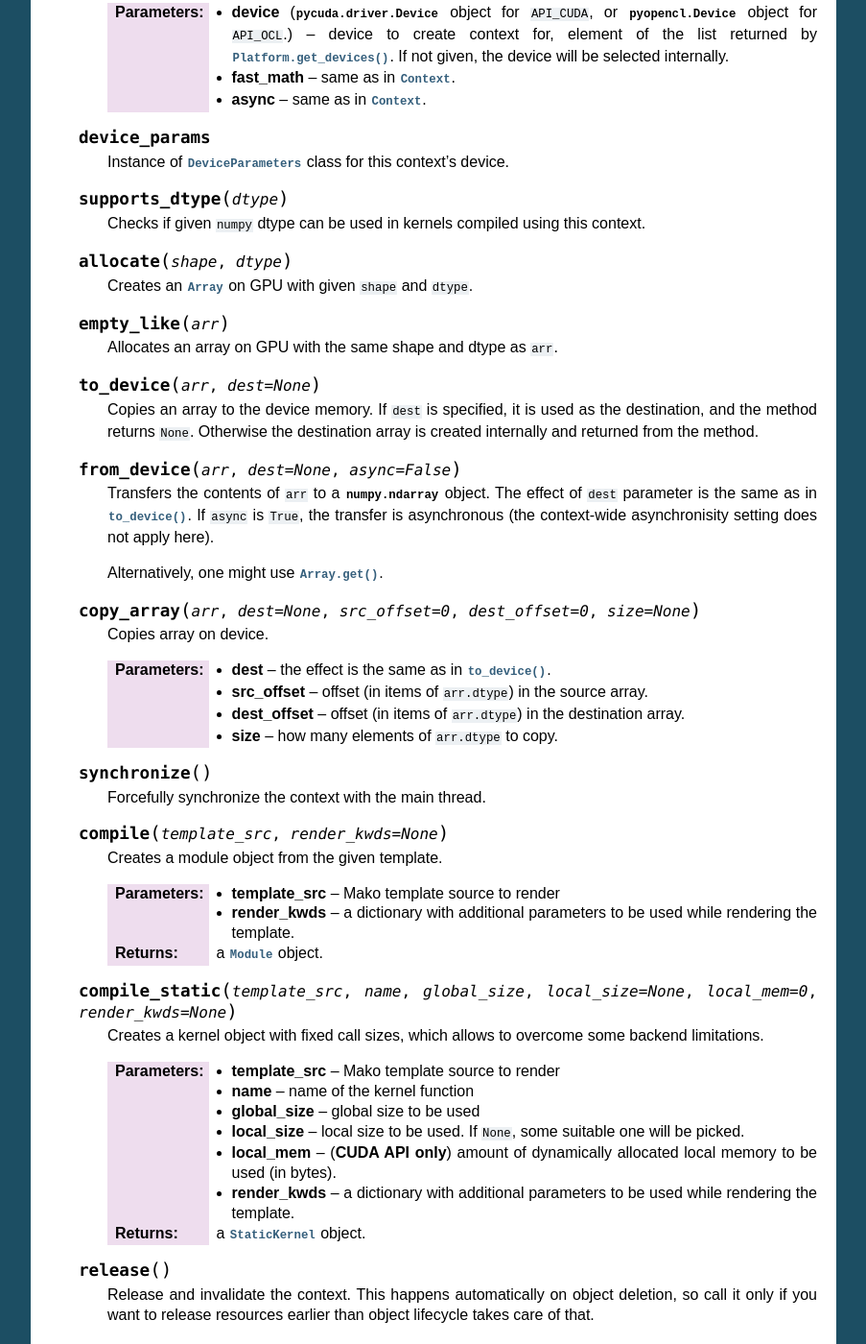
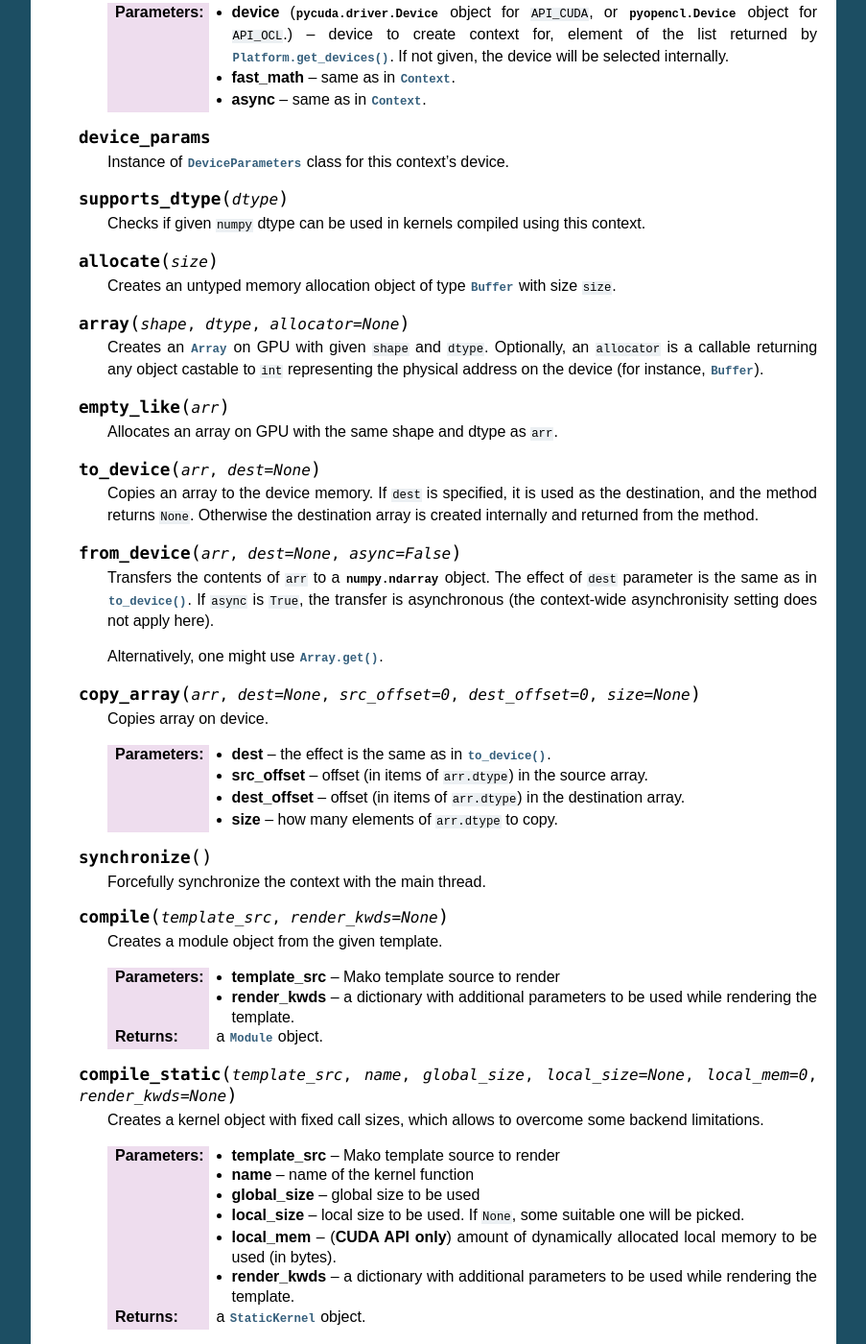
Before and after one commit to fjarri/reikna, a Sphinx documentation site: the page built from doc/source/api/cluda.rst, in a window 1280 px wide and 1400 px high, scrolled down 1274 px. Shown: the whole window at 96% size, without its empty margins (198-1101 px from the left). Built offline with Sphinx 7.4.7, drawn with Linux system fonts in a browser that asks for light colours; some of the changed text lies outside the part shown.

Commit message:
WARNING: compatibility breaking. cluda.Context.allocate() renamed to array(); allocate() returns untyped buffer instead

```diff
--- a/doc/source/api/cluda.rst
+++ b/doc/source/api/cluda.rst
@@ -83,9 +83,14 @@ It is referred here (and references from other parts of this documentation) as :
 
         Checks if given ``numpy`` dtype can be used in kernels compiled using this context.
 
-    .. py:method:: allocate(shape, dtype)
+    .. py:method:: allocate(size)
+
+        Creates an untyped memory allocation object of type :py:class:`Buffer` with size ``size``.
+
+    .. py:method:: array(shape, dtype, allocator=None)
 
         Creates an :py:class:`Array` on GPU with given ``shape`` and ``dtype``.
+        Optionally, an ``allocator`` is a callable returning any object castable to ``int`` representing the physical address on the device (for instance, :py:class:`Buffer`).
 
     .. py:method:: empty_like(arr)
 
@@ -148,6 +153,13 @@ It is referred here (and references from other parts of this documentation) as :
         This happens automatically on object deletion, so call it only if you want to release resources earlier than object lifecycle takes care of that.
 
         Does not have any effect if the :py:class:`Context` was created as a wrapper for the existing context.
+
+.. py:class:: Buffer
+
+    Low-level untyped memory allocation.
+    Actual class depends on the API: :py:class:`pycuda.driver.DeviceAllocation` for ``API_CUDA`` and :py:class:`pyopencl.Buffer` for ``API_OCL``.
+
+    .. py:attribute:: size
 
 .. py:class:: Array
 
--- a/doc/source/introduction.rst
+++ b/doc/source/introduction.rst
@@ -141,7 +141,7 @@ As an example, we will consider the matrix multiplication.
     b = numpy.random.randn(*shape2).astype(numpy.float32)
     a_dev = ctx.to_device(a)
     b_dev = ctx.to_device(b)
-    res_dev = ctx.allocate((shape1[0], shape2[1]), dtype=numpy.float32)
+    res_dev = ctx.array((shape1[0], shape2[1]), dtype=numpy.float32)
 
     dot = MatrixMul(ctx).prepare_for(res_dev, a_dev, b_dev)
     dot(res_dev, a_dev, b_dev)
@@ -198,7 +198,7 @@ Let us change the previous example and connect transformations to it.
     b_im = numpy.random.randn(*shape2).astype(numpy.float32)
     a_re_dev, a_im_dev, b_re_dev, b_im_dev = [ctx.to_device(x) for x in [a_re, a_im, b_re, b_im]]
 
-    res_dev = ctx.allocate((shape1[0], shape2[1]), dtype=numpy.complex64)
+    res_dev = ctx.array((shape1[0], shape2[1]), dtype=numpy.complex64)
 
     dot = MatrixMul(ctx)
     dot.connect(combine_complex(), 'a', ['a_re', 'a_im'])
```
Also changed, not shown: doc/source/tutorial-basic.rst (+4 -4 lines), 10 other files.
